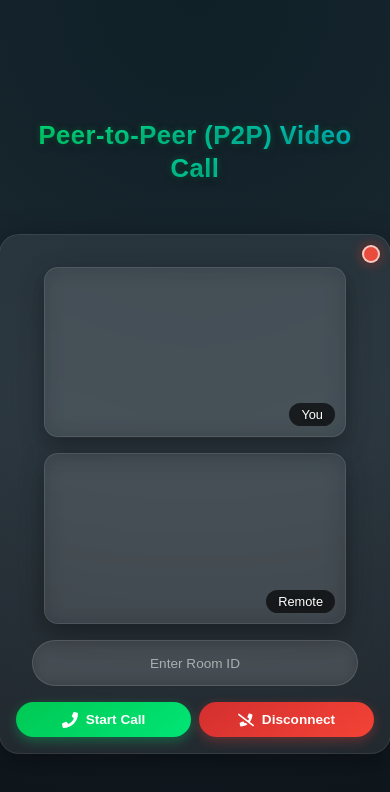
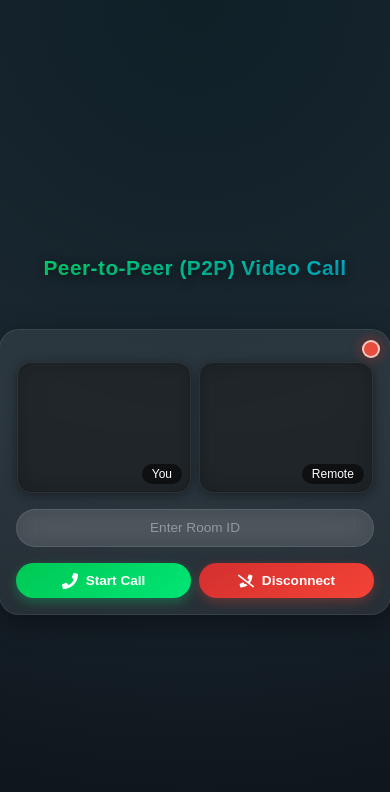
Before and after one commit to Rohit175041/lan-voip, a React (Create React App) app: page / in a window 390 px wide. Shown: the top 792 px of the page. Built offline with nearby package versions, Linux system fonts and the light colour scheme.

Commit message:
remove button from app.js

```diff
--- a/src/App.js
+++ b/src/App.js
@@ -1,6 +1,5 @@
 // App.js
-import React, { useRef, useState } from "react";
-import { FaPhone, FaPhoneSlash } from "react-icons/fa";
+import React, { useRef, useState, useEffect } from "react";
 import "./App.css";
 
 import Header from "./components/Header";
@@ -9,6 +8,7 @@ import VideoGrid from "./components/VideoGrid";
 import RoomInput from "./components/RoomInput";
 import TimerProgress from "./components/TimerProgress";
 import ChatBox from "./components/ChatBox";
+import CallButtons from "./components/CallButtons";
 
 import {
   createPeerConnection,
@@ -90,7 +90,7 @@ export default function App() {
     setPc(null);
     setWs(null);
     setChatChannel(null);
-    // ✅ Keep pendingMessages so they flush after reconnect
+    // keep pendingMessages (setter remains) so they can flush after reconnect
     setMessages([]);
     setReceivingFile(null);
   };
@@ -139,6 +139,7 @@ export default function App() {
           return;
         }
       } catch {
+        // not JSON — treat as plain text message
         setMessages((prev) => [...prev, { sender: "remote", text: data }]);
       }
     }
@@ -146,6 +147,7 @@ export default function App() {
 
   // ---- Setup DataChannel (inbound or outbound) ----
   const setupDataChannel = (dc, label) => {
+    if (!dc) return;
     dc.binaryType = "arraybuffer";
     dc.onmessage = (e) => handleIncomingData(e.data);
     dc.onopen = () => {
@@ -217,10 +219,18 @@ export default function App() {
 
       // Handle signaling
       socket.onmessage = async (event) => {
-        const data = JSON.parse(event.data);
+        let data = null;
+        try {
+          data = JSON.parse(event.data);
+        } catch (err) {
+          console.warn("Bad signaling payload:", err);
+          return;
+        }
+
         console.log("📩 Signaling:", data);
 
         if (data.sdp) {
+          try {
             await peer.setRemoteDescription(new RTCSessionDescription(data.sdp));
             if (data.sdp.type === "offer") {
               const answer = await peer.createAnswer();
@@ -228,6 +238,9 @@ export default function App() {
               socket.send(JSON.stringify({ sdp: peer.localDescription }));
               stopTimer();
               setStatus("connected");
+            }
+          } catch (err) {
+            console.error("Error applying SDP:", err);
           }
         } else if (data.ice) {
           try {
@@ -322,6 +335,16 @@ export default function App() {
     ]);
   };
 
+  // cleanup on unmount
+  useEffect(() => {
+    return () => {
+      try {
+        disconnect();
+      } catch (_) {}
+    };
+    // eslint-disable-next-line react-hooks/exhaustive-deps
+  }, []);
+
   // ---- UI (unchanged) ----
   return (
     <div className="app-container">
@@ -346,18 +369,11 @@ export default function App() {
             receivingFile={receivingFile}
           />
 
-          <div className="button-group">
-            <button
-              onClick={startCall}
+          <CallButtons
+            onStart={startCall}
+            onDisconnect={disconnect}
             disabled={!!pc || !!ws}
-              className={`btn ${pc || ws ? "btn-disabled" : "btn-green"}`}
-            >
-              <FaPhone /> Start Call
-            </button>
-            <button onClick={disconnect} className="btn btn-red">
-              <FaPhoneSlash /> Disconnect
-            </button>
-          </div>
+          />
         </div>
       </div>
     </div>
--- /dev/null
+++ b/src/components/CallButtons.css
@@ -0,0 +1,85 @@
+/* =======================
+   CALL BUTTONS
+   ======================= */
+.button-group {
+  margin-top: 1rem;
+  display: flex;
+  justify-content: center;
+  gap: 1rem;
+  flex-wrap: nowrap;
+  width: 100%;
+  max-width: 420px;
+  margin: 0 auto;
+}
+
+.btn {
+  display: flex;
+  align-items: center;
+  justify-content: center;
+  gap: 0.5rem;
+  padding: 0.6rem 1.2rem;
+  font-size: 0.95rem;
+  font-weight: 600;
+  border: none;
+  border-radius: 30px;
+  cursor: pointer;
+  transition: all 0.2s ease;
+  flex: 1;
+  min-width: 0;
+}
+
+.btn svg {
+  font-size: 1rem;
+}
+
+/* Green button with modern glow */
+.btn-green {
+  background: linear-gradient(145deg, #00c853, #00e676);
+  color: white;
+  box-shadow: 0 4px 12px rgba(0, 230, 118, 0.3);
+}
+.btn-green:hover {
+  background: linear-gradient(145deg, #00b248, #00c853);
+}
+
+/* Red button with modern glow */
+.btn-red {
+  background: linear-gradient(145deg, #d32f2f, #f44336);
+  color: white;
+  box-shadow: 0 4px 12px rgba(244, 67, 54, 0.3);
+}
+.btn-red:hover {
+  background: linear-gradient(145deg, #b71c1c, #d32f2f);
+}
+
+.btn-disabled {
+  background: #555;
+  cursor: not-allowed;
+}
+
+.btn:hover {
+  transform: translateY(-2px);
+  opacity: 0.95;
+}
+
+/* 📱 Responsive Tweaks */
+@media (max-width: 768px) {
+  .button-group {
+    flex-direction: row;
+    justify-content: space-between;
+    gap: 0.5rem;
+  }
+
+  .btn {
+    flex: 1;
+    width: auto;
+    border-radius: 20px;
+  }
+}
+
+@media (max-width: 480px) {
+  .btn {
+    font-size: 0.85rem;
+    padding: 0.6rem 0.8rem;
+  }
+}
--- /dev/null
+++ b/src/components/CallButtons.js
@@ -0,0 +1,22 @@
+// CallButtons.js
+import React from "react";
+import { FaPhone, FaPhoneSlash } from "react-icons/fa";
+import "./CallButtons.css";  // ✅ add this
+
+export default function CallButtons({ onStart, onDisconnect, disabled }) {
+  return (
+    <div className="button-group">
+      <button
+        onClick={onStart}
+        disabled={disabled}
+        className={`btn ${disabled ? "btn-disabled" : "btn-green"}`}
+      >
+        <FaPhone /> Start Call
+      </button>
+
+      <button onClick={onDisconnect} className="btn btn-red">
+        <FaPhoneSlash /> Disconnect
+      </button>
+    </div>
+  );
+}
--- a/src/components/RoomInput.css
+++ b/src/components/RoomInput.css
@@ -1,114 +1,170 @@
-/* =======================
-   ROOM INPUT CONTAINER
-   ======================= */
-.room-container {
+/* 🌌 App Background */
+.app-container {
+  min-height: 100vh;
+  display: flex;
+  justify-content: center;
+  align-items: center;
+  background: radial-gradient(circle at top, #0f2027, #1b2730, #0d141a);
+  font-family: "Poppins", sans-serif;
+  color: #fff;
+  padding: 1rem;
+  box-sizing: border-box;
+}
+
+/* Wrapper for header + card */
+.card-wrapper {
   display: flex;
   flex-direction: column;
   align-items: center;
-  margin-top: 1rem;
+  gap: 1rem;
   width: 100%;
-  padding: 0 1rem;
-  box-sizing: border-box;
 }
 
-/* Outer wrapper for rounded input */
+/* Title/Header */
+.header-title {
+  font-size: 1.6rem;
+  font-weight: 600;
+  text-align: center;
+  color: #f8f9fa;
+  margin-bottom: 0.5rem;
+  text-shadow: 0 2px 10px rgba(0, 0, 0, 0.5);
+  line-height: 1.3;
+}
+
+/* 🪟 Main Glass Card */
+.call-card {
+  background: rgba(255, 255, 255, 0.08); /* glass effect */
+  backdrop-filter: blur(20px);
+  border-radius: 20px;
+  padding: 1.5rem;
+  width: 100%;
+  max-width: 650px;
+  text-align: center;
+  box-shadow: 0 8px 30px rgba(0, 0, 0, 0.4);
+  position: relative;
+  overflow: hidden;
+  border: 1px solid rgba(255, 255, 255, 0.08);
+}
+
+/* 🎥 Video Grid */
+.video-grid {
+  display: flex;
+  flex-wrap: nowrap;
+  justify-content: center;
+  gap: 1rem;
+  margin: 1rem 0;
+  width: 100%;
+}
+
+.video-card {
+  position: relative;
+  flex: 1 1 50%;
+  max-width: 48%;
+  min-width: 0;
+  aspect-ratio: 16 / 9;
+  background: rgba(0, 0, 0, 0.45);
+  border-radius: 14px;
+  overflow: hidden;
+  box-shadow: 0 2px 12px rgba(0,0,0,0.4);
+  border: 1px solid rgba(255, 255, 255, 0.08);
+}
+
+.video-element {
+  width: 100%;
+  height: 100%;
+  object-fit: cover;
+}
+
+.video-label {
+  position: absolute;
+  bottom: 8px;
+  right: 8px;
+  background: rgba(0, 0, 0, 0.55);
+  padding: 3px 10px;
+  border-radius: 14px;
+  font-size: 0.75rem;
+  font-weight: 500;
+  color: #fff;
+}
+
+/* ⌨️ Room Input */
+.room-container {
+  margin: 1rem 0;
+  display: flex;
+  justify-content: center;
+  width: 100%;
+}
+
 .room-input-wrapper {
-  display: flex;
-  align-items: center;
-  background: rgba(255, 255, 255, 0.08); /* ✅ glass effect */
-  border-radius: 40px;
-  padding: 0.5rem 1rem;
   width: 100%;
   max-width: 420px;
-  transition: box-shadow 0.3s ease, background 0.3s ease;
-  box-sizing: border-box;
+  background: rgba(255, 255, 255, 0.1);
+  border-radius: 25px;
+  padding: 0.6rem 1.2rem;
+  display: flex;
+  justify-content: center;
+  align-items: center;
+  backdrop-filter: blur(10px);
+  transition: box-shadow 0.3s ease, border 0.3s ease;
   margin: 0 auto;
-  border: 1px solid rgba(255, 255, 255, 0.12);
-  backdrop-filter: blur(8px);
+  min-width: 0;
+  border: 1px solid rgba(255, 255, 255, 0.1);
 }
 
-/* On focus */
-.room-input-wrapper:focus-within {
-  background: rgba(0, 168, 132, 0.15);
-  box-shadow: 0 0 0 2px #00e67655, 0 0 12px rgba(0, 230, 118, 0.35);
-  border: 1px solid rgba(0, 230, 118, 0.4);
-}
-
-/* Text box itself */
 .room-input {
   flex: 1;
-  padding: 0.4rem 0.6rem;
-  font-size: 0.95rem;
   border: none;
   background: transparent;
-  color: #fff;
+  text-align: center;
+  color: #f1f1f1;
+  font-size: 0.95rem;
   outline: none;
-  text-align: center;
 }
 
 .room-input::placeholder {
-  color: rgba(255, 255, 255, 0.55);
+  color: rgba(255, 255, 255, 0.4);
 }
 
-/* Red border if error */
-.room-input-error {
-  box-shadow: 0 0 0 2px #ff4d4d;
-  border-radius: 40px;
-  border: 1px solid rgba(255, 77, 77, 0.6);
+.room-input-wrapper:focus-within {
+  box-shadow: 0 0 0 2px #00e676, 0 0 12px rgba(0, 230, 118, 0.7);
+  border: none;
 }
 
-/* Error message */
-.room-error {
-  color: #ff4d4d;
-  font-size: 0.8rem;
-  margin-top: 0.4rem;
-  text-align: center;
-  display: flex;
-  align-items: center;
-  justify-content: center;
-  gap: 6px;
+/* 📱 Responsive Tweaks */
+@media (max-width: 768px) {
+  .header-title {
+    font-size: 1.3rem;
+  }
+  .call-card {
+    padding: 1rem;
+    max-width: 100%;
+  }
+
+  .video-grid {
+    flex-direction: row;
+    flex-wrap: nowrap;
+    gap: 0.5rem;
+  }
+  .video-card {
+    max-width: 50%;
+    flex: 1;
+    min-width: 0;
+  }
+
+  .room-input-wrapper {
+    max-width: 100%;
+    min-width: 0;
+  }
 }
 
-.room-error::before {
-  content: "⚠";
-  font-size: 0.9rem;
-}
-
-/* Optional copy button */
-.copy-btn {
-  background: linear-gradient(145deg, #00c853, #00e676);
-  border: none;
-  border-radius: 50%;
-  color: white;
-  width: 36px;
-  height: 36px;
-  cursor: pointer;
-  margin-left: 8px;
-  display: flex;
-  justify-content: center;
-  align-items: center;
-  font-size: 1rem;
-  transition: transform 0.2s ease, box-shadow 0.2s ease;
-  box-shadow: 0 4px 10px rgba(0, 230, 118, 0.3);
-}
-.copy-btn:hover {
-  transform: translateY(-2px);
-  box-shadow: 0 6px 14px rgba(0, 230, 118, 0.45);
-}
-
-/* 📱 Responsive tweaks */
-@media (max-width: 600px) {
-  .room-input-wrapper {
-    max-width: 100%;
-    padding: 0.5rem 0.8rem;
-    border-radius: 30px;
+/* 📱 Extra Small Devices (<480px) */
+@media (max-width: 480px) {
+  .video-card {
+    max-width: 48%;
+    aspect-ratio: 4 / 3;
   }
 
   .room-input {
     font-size: 0.85rem;
   }
-
-  .room-error {
-    font-size: 0.75rem;
-  }
 }
```
Lines whose indentation alone changed are shown as unchanged.
